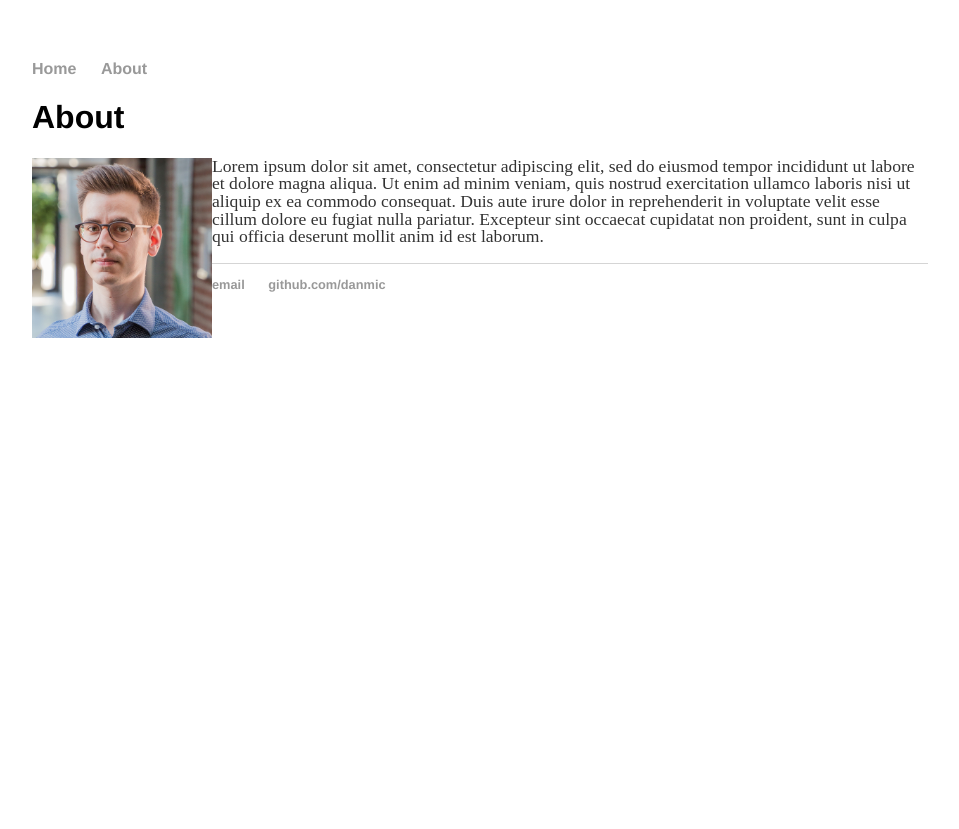
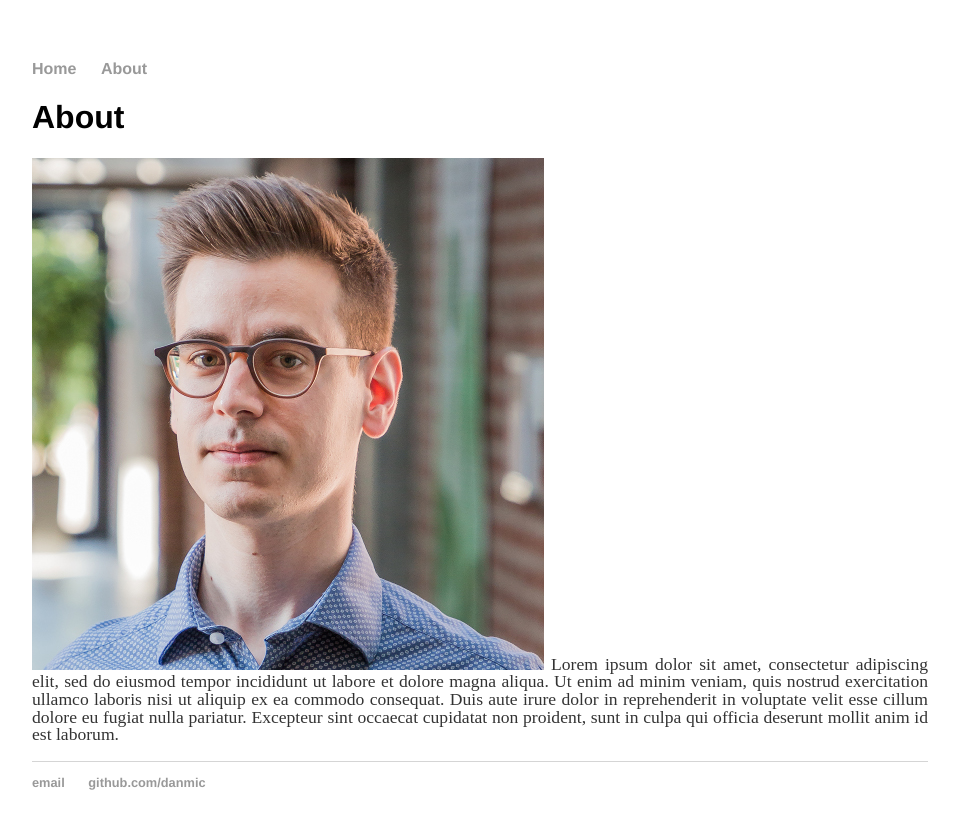
Before and after one commit to danmic/danmic.github.io, a Jekyll site: the page built from about.html, in a window 1280 px wide. Shown: the top 829 px of the page, without its empty margins (160-1119 px from the left). Built offline with Jekyll 4.4.1, drawn with Linux system fonts in a browser that asks for light colours.

Commit message:
img changes

```diff
--- a/about.html
+++ b/about.html
@@ -5,7 +5,7 @@
 <div class="blurb">
 	<h1>About</h1>
 	<div class="aaaa">
-	<p><img  id="b" alt="Daniel Michelsanti" src="assets/CV-Photo.jpg">
+	<p id="par-bio"><img  id="bio" alt="Daniel Michelsanti" src="assets/CV-Photo.jpg">
 	 Lorem ipsum dolor sit amet, consectetur adipiscing elit, sed do eiusmod tempor incididunt ut labore et dolore magna aliqua. Ut enim ad minim veniam, quis nostrud exercitation ullamco laboris nisi ut aliquip ex ea commodo consequat. Duis aute irure dolor in reprehenderit in voluptate velit esse cillum dolore eu fugiat nulla pariatur. Excepteur sint occaecat cupidatat non proident, sunt in culpa qui officia deserunt mollit anim id est laborum. </p>
 	</div>
 </div><!-- /.blurb -->
--- a/css/main.css
+++ b/css/main.css
@@ -44,7 +44,14 @@
 
 img#b {
     float: left;
-    margin: 0px 0px 0px 0;
+    margin: 0px 20px 20px 0;
     width: 180px;
     height: 180px;
 }
+
+p#par-bio {
+    text-align: justify;
+    font-size: 1.1em;
+    line-height: 1.0em;
+    color: #333;
+}
```
